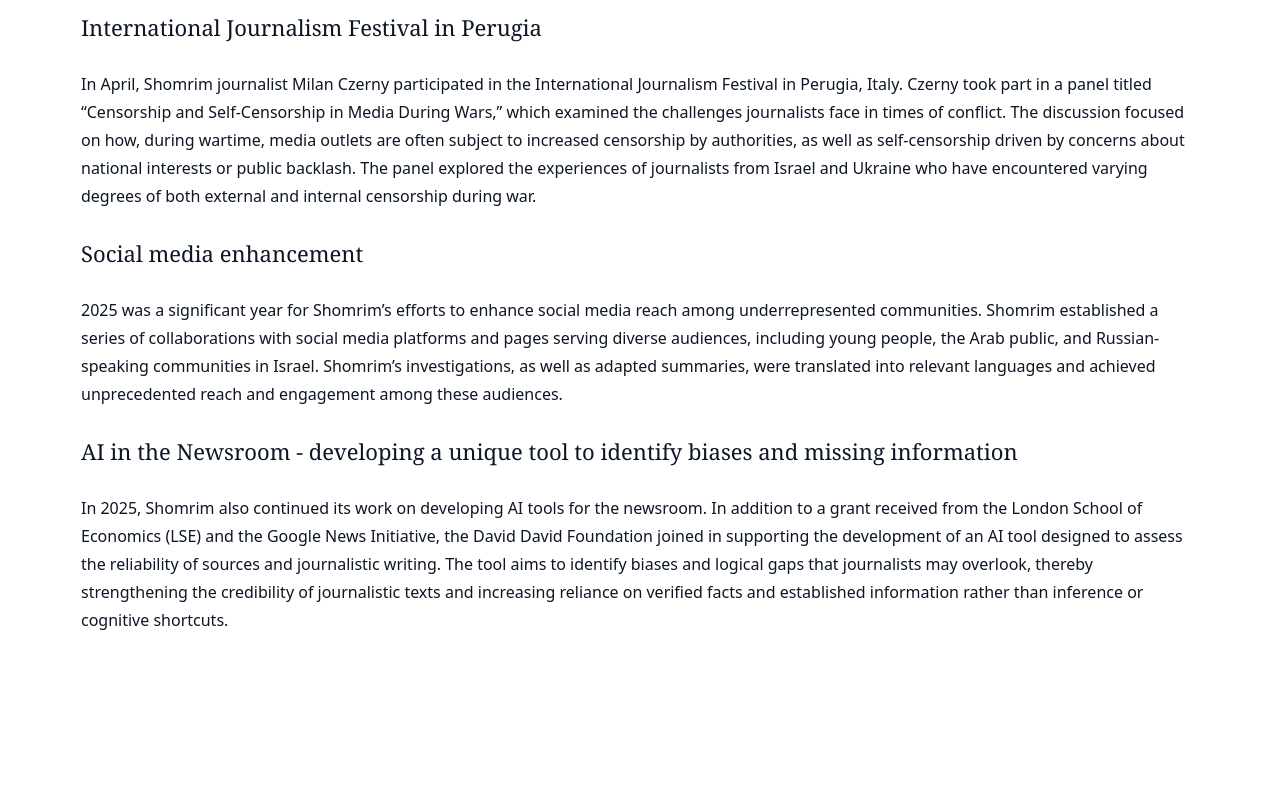
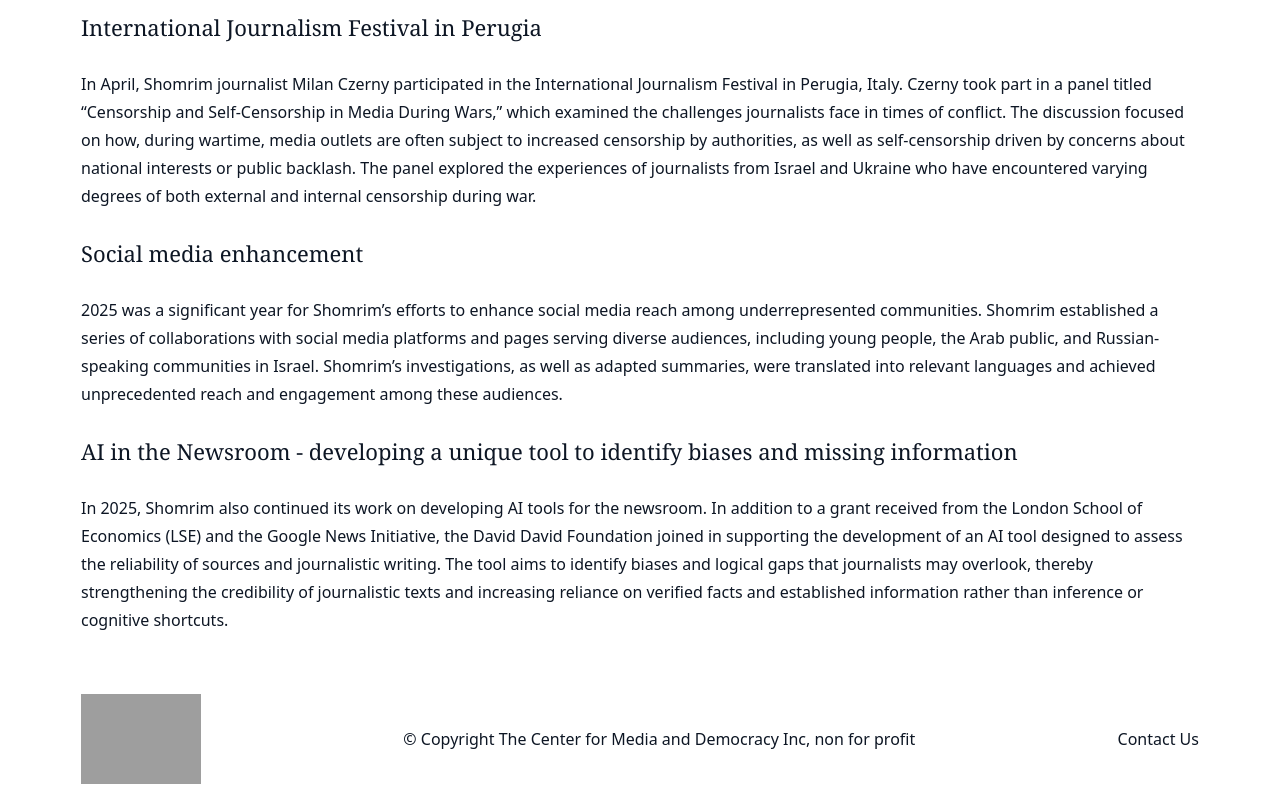
Before and after one commit to Shomrim-news/Report2025, a SvelteKit app: page / in a window 1280 px wide. Shown: the part 5931-6731 px from the top of the page. Before the commit the page ends 6578 px from the top, so only its background shows below. Built offline with nearby package versions, Linux system fonts and the light colour scheme; grey boxes are pictures that could not be loaded; a web font is replaced by a local one.

Commit message:
Add footer

```diff
--- a/src/routes/+page.svelte
+++ b/src/routes/+page.svelte
@@ -2,6 +2,7 @@
   import Navbar from '../components/Navbar.svelte';
   import Intro from '../components/Intro.svelte';
   import Context from '../components/context/Context.svelte';
+  import Footer from './Footer.svelte';
 </script>
 
 <header class="sticky top-0 z-50 bg-white/60 backdrop-blur-sm border-b border-white/20">
@@ -10,9 +11,8 @@
 <main>
   <div class="container">
     <Intro />
-    <section id="exploratory-journey"></section>
-    <section id="context">
-      <Context />
-    </section>
+
+    <Context />
   </div>
 </main>
+<Footer />
--- /dev/null
+++ b/src/routes/Footer.svelte
@@ -0,0 +1,13 @@
+<script>
+  import LogoFooter from '$lib/assets/logo_footer.png';
+</script>
+
+<footer class="container mt-15 mb-4">
+  <div class="inner-container">
+    <div class="flex flex-col items-center text-center gap-4 md:flex-row md:justify-between">
+      <img src={LogoFooter} alt="Shomrim's logo" class="w-30 h-auto" />
+      <div>© Copyright The Center for Media and Democracy Inc, non for profit</div>
+      <a href="mailto:info@hashomrim.org?subject=contact%20us">Contact Us</a>
+    </div>
+  </div>
+</footer>
```
